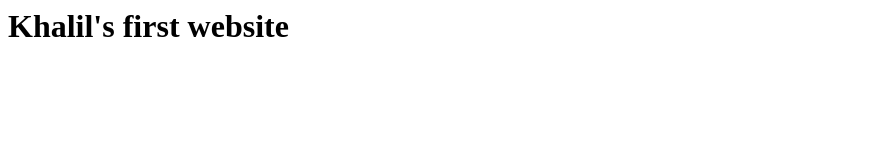
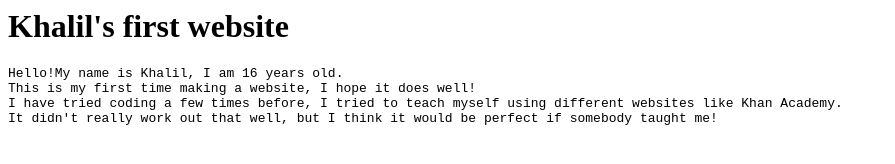
Before and after one commit to xolzmo/xolzmo.github.io, a plain HTML site: page index.html in a window 1280 px wide. Shown: the whole page, without its empty margins (0-895 px from the left). Drawn offline with Linux system fonts and the light colour scheme.

Commit message:
New update test

```diff
--- a/index.html
+++ b/index.html
@@ -2,5 +2,12 @@
 <html>
 <body>
 <h1>Khalil's first website</h1>
+
+<pre>Hello!My name is Khalil, I am 16 years old.
+This is my first time making a website, I hope it does well!
+I have tried coding a few times before, I tried to teach myself using different websites like Khan Academy.
+It didn't really work out that well, but I think it would be perfect if somebody taught me!
+</pre>
+
 </body>
 </html>
```
